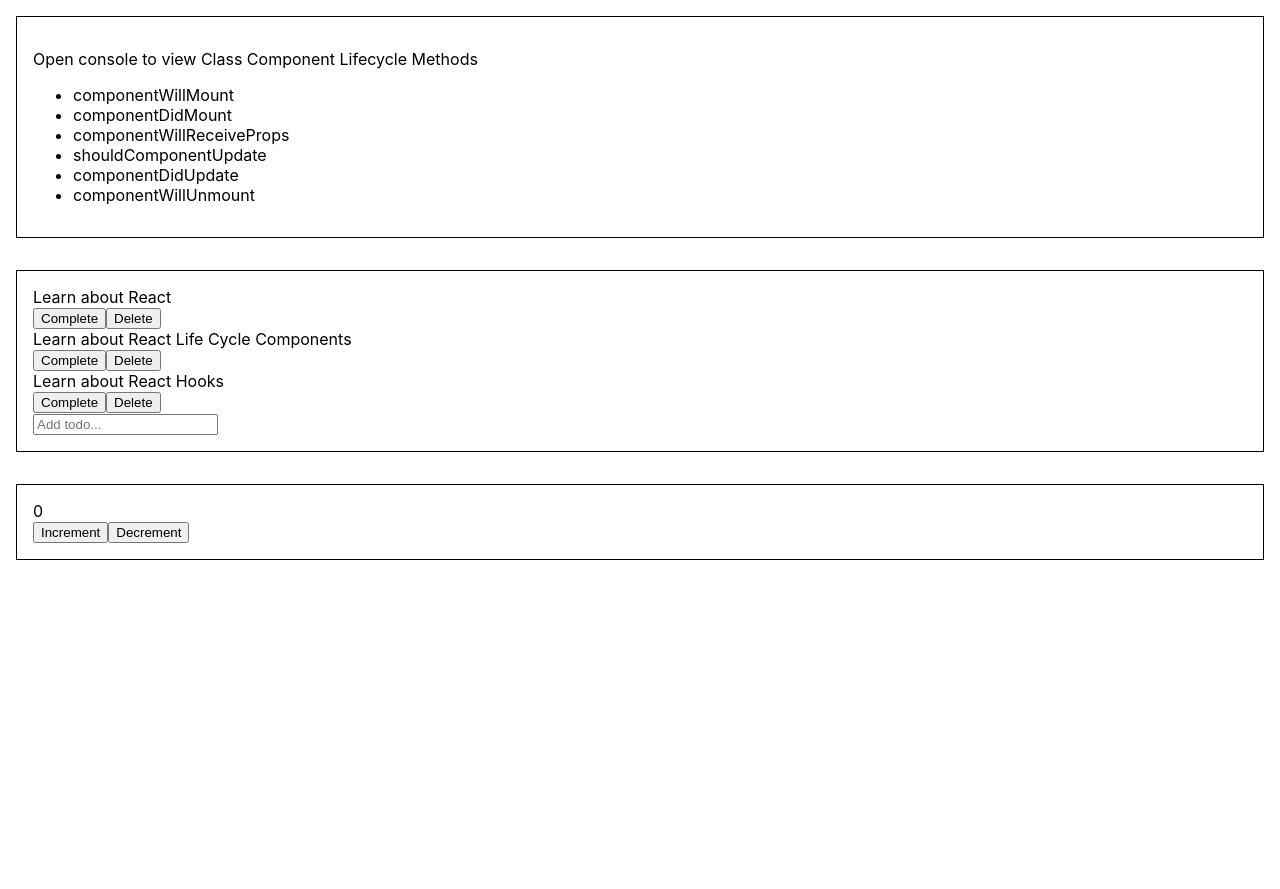
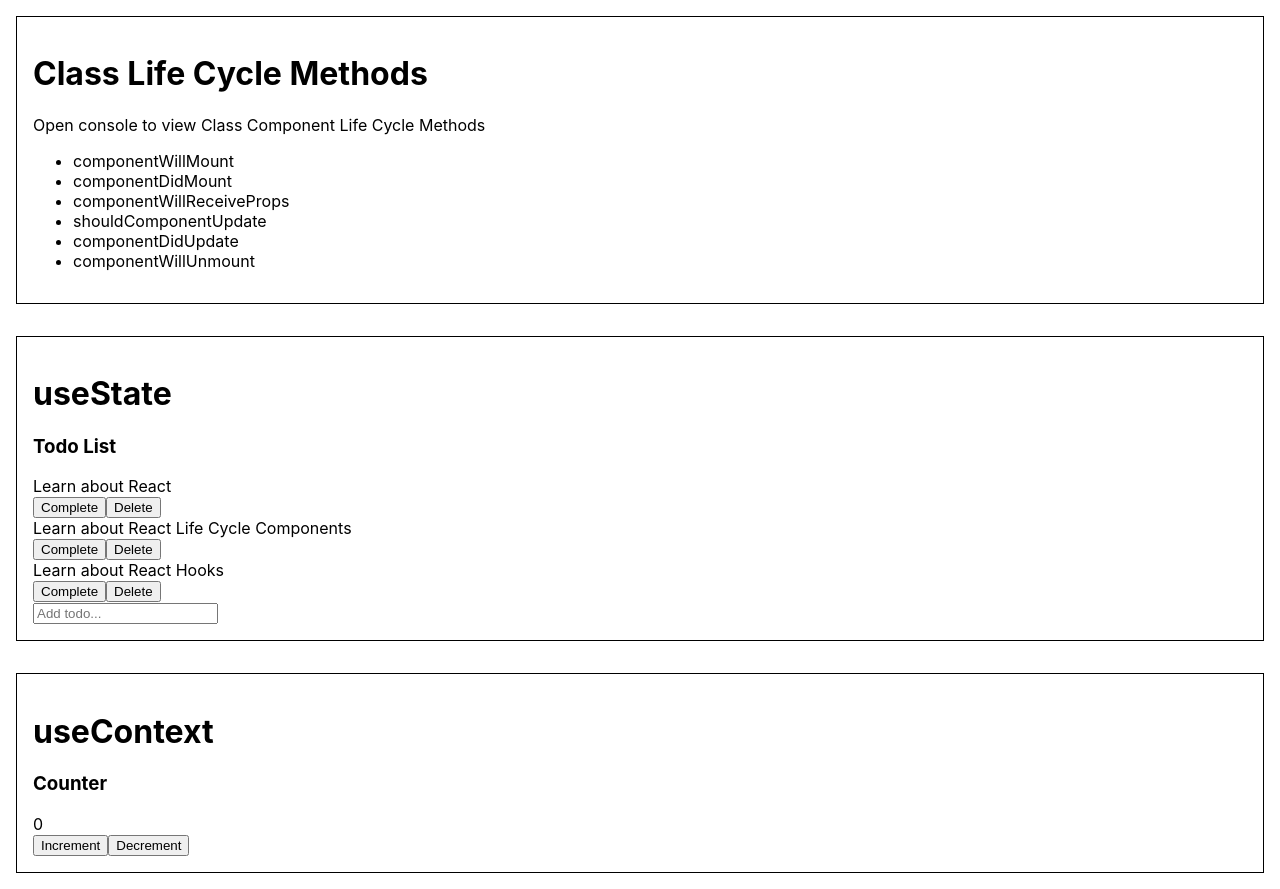
Before and after one commit to vpvnguyen/react-hooks-reference, a React (Create React App) app: page / in a window 1280 px wide. Before the commit the page ends 800 px from the top, so only its background shows below. Built offline with nearby package versions, Linux system fonts and the light colour scheme.

Commit message:
fixed imports and add headers to each hooks section

```diff
--- a/src/App.js
+++ b/src/App.js
@@ -1,13 +1,13 @@
 import React from "react";
 import "./App.css";
 
-import LifecycleMethods from "./components/LifecycleMethods.jsx";
-import Hooks from "./components/Hooks.jsx";
+import LifeCycleMethods from "./components/classLifeCycleMethods/LifeCycleMethods";
+import TodoList from "./components/useState/TodoList.jsx";
 import {
   CountProvider,
   CountDisplay,
   Counter,
-} from "./components/UseContext/KentCDodds/CountContext";
+} from "./components/useContext/KentCDodds/CountContext";
 
 const style = {
   root: {
@@ -26,13 +26,18 @@
   return (
     <div style={style.root}>
       <div style={style.container}>
-        <LifecycleMethods />
+        <h1>Class Life Cycle Methods</h1>
+        <LifeCycleMethods />
       </div>
       <div style={style.container}>
-        <Hooks />
+        <h1>useState</h1>
+        <h3>Todo List</h3>
+        <TodoList />
       </div>
 
       <div style={style.container}>
+        <h1>useContext</h1>
+        <h3>Counter</h3>
         <CountProvider>
           <CountDisplay />
           <Counter />
--- a/src/components/LifecycleMethods.jsx
+++ b/src/components/classLifeCycleMethods/LifeCycleMethods.jsx
@@ -39,7 +39,7 @@
   render() {
     return (
       <div>
-        <p> Open console to view Class Component Lifecycle Methods</p>
+        <p> Open console to view Class Component Life Cycle Methods</p>
         <ul>
           <li>componentWillMount</li>
           <li>componentDidMount</li>
```
Also changed, not shown: src/components/useState/TodoList.jsx (renamed from src/components/Hooks.jsx).
